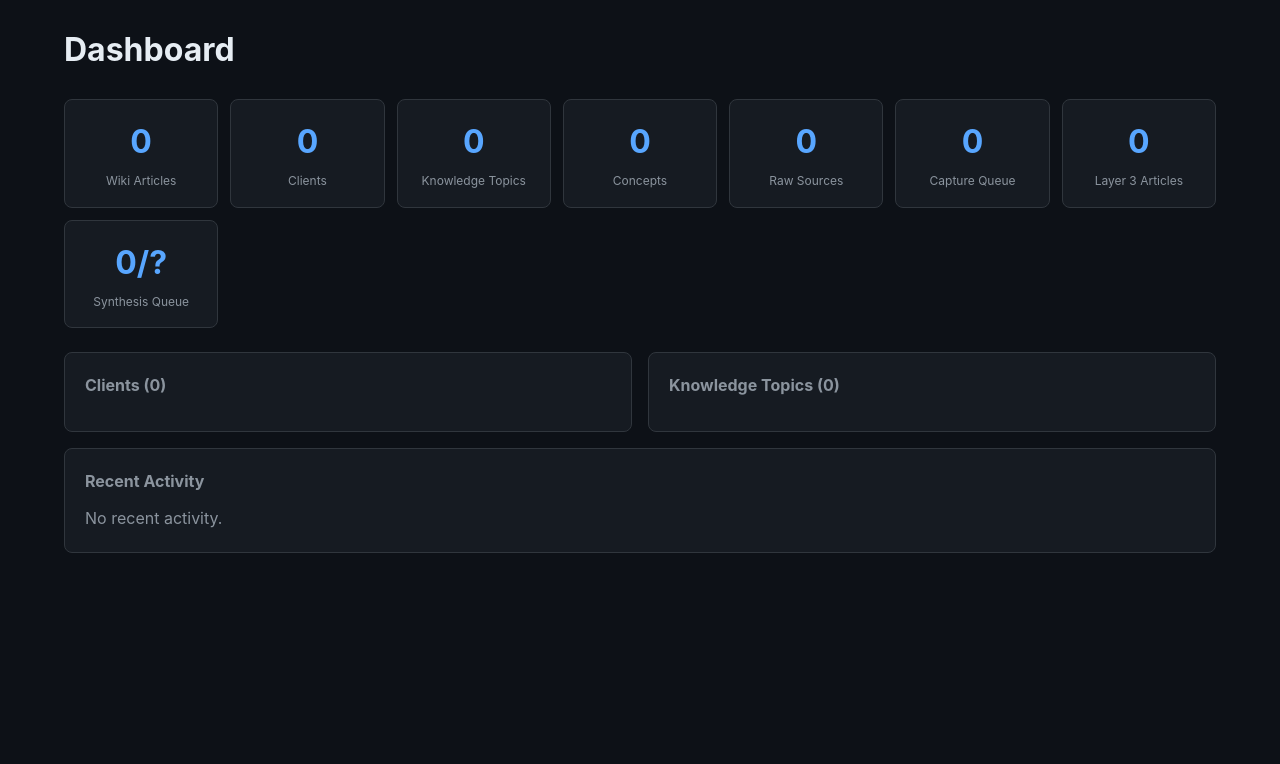
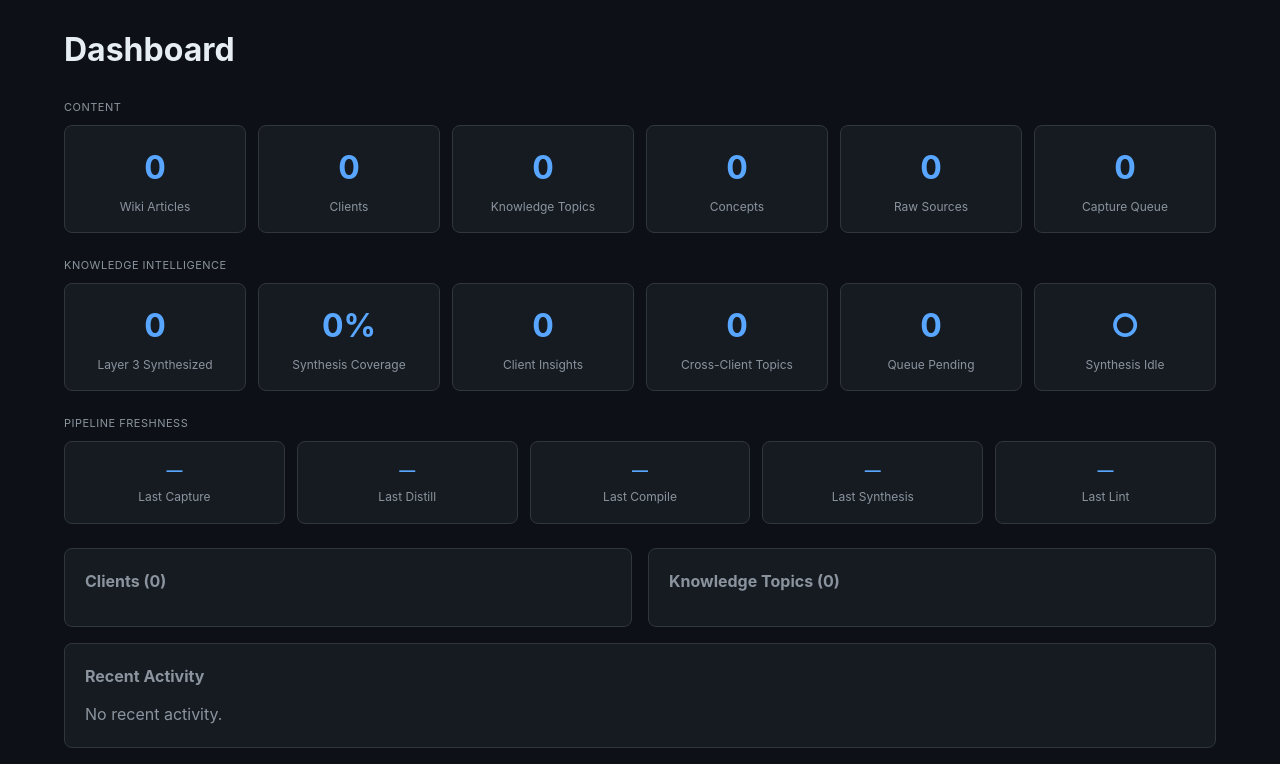
Before and after one commit to markahope-aag/meridian, a Flask app: page / in a window 1280 px wide. Shown: the part 55-819 px from the top of the page. Before the commit the page ends 608 px from the top, so only its background shows below. Run offline with Flask 3, Linux system fonts and the light colour scheme; some libraries are stand-ins or nearby versions.

Commit message:
Add 2nd/3rd dashboard rows: Knowledge Intelligence + Pipeline Freshness
Row 1 Content: wiki, clients, topics, concepts, raw, capture
Row 2 Knowledge Intelligence: Layer 3 count, coverage %, total client
  insights, cross-client topics, pending queue, live synthesis indicator
Row 3 Pipeline Freshness: last capture/distill/compile/synthesize/lint

Pulls data from wiki/log.md for freshness, client-extractions.md for
insight counts, frontmatter for layer detection.

Co-Authored-By: Claude Opus 4.6 (1M context) <noreply@anthropic.com>

```diff
--- a/web/app.py
+++ b/web/app.py
@@ -285,7 +285,9 @@ def dashboard():
     except Exception:
         pass
 
-    # Count Layer 3 articles
+    # Count Layer 3 articles, total insights, cross-client topics
+    total_insights = 0
+    cross_client_topics = 0
     knowledge_dir = WIKI_DIR / "knowledge"
     if knowledge_dir.exists():
         for idx in knowledge_dir.rglob("index.md"):
@@ -295,11 +297,60 @@ def dashboard():
                     layer3_count += 1
             except Exception:
                 pass
+        # Count insights in client-extractions files
+        for ext_file in knowledge_dir.rglob("client-extractions.md"):
+            try:
+                content = ext_file.read_text(encoding="utf-8", errors="replace")
+                # Count bullet items (each line starting with "- ")
+                insights = sum(1 for line in content.split("\n") if line.strip().startswith("- "))
+                total_insights += insights
+                # Check if multiple clients cited (distinct [[Name, date]] patterns)
+                import re as _re
+                clients_cited = set(_re.findall(r"\[\[([^,]+),", content))
+                if len(clients_cited) >= 3:
+                    cross_client_topics += 1
+            except Exception:
+                pass
+
+    # Synthesis coverage
+    synthesis_coverage = 0
+    if stats.get("knowledge_topics", 0) > 0:
+        synthesis_coverage = round(layer3_count / stats["knowledge_topics"] * 100)
+
+    # Pipeline freshness — find latest log entries by operation type
+    pipeline = {"capture": "", "distill": "", "compile": "", "synthesize": "", "lint": ""}
+    if log_path.exists():
+        log_content = log_path.read_text(encoding="utf-8", errors="replace")
+        for op in pipeline.keys():
+            matches = re.findall(rf"## \[(\d{{4}}-\d{{2}}-\d{{2}})\] {op}", log_content)
+            if matches:
+                pipeline[op] = max(matches)
+
+    # Active jobs from receiver
+    active_jobs = 0
+    try:
+        if RECEIVER_TOKEN:
+            resp = requests.get(f"{RECEIVER_URL}/jobs", headers=receiver_headers(), timeout=3)
+            # Endpoint may not exist — fallback gracefully
+    except Exception:
+        pass
+
+    # Synthesis running detection — check if any synthesis log entry is today
+    synth_running = pipeline.get("synthesize", "") == datetime.now().strftime("%Y-%m-%d")
+
+    metrics = {
+        "total_insights": total_insights,
+        "cross_client_topics": cross_client_topics,
+        "synthesis_coverage": synthesis_coverage,
+        "pipeline": pipeline,
+        "synth_running": synth_running,
+    }
 
     return render_template("dashboard.html",
                            stats=stats, recent_log=recent_log,
                            clients=clients, topics=topics,
-                           synth_status=synth_status, layer3_count=layer3_count)
+                           synth_status=synth_status, layer3_count=layer3_count,
+                           metrics=metrics)
 
 
 @app.route("/search")
--- a/web/templates/dashboard.html
+++ b/web/templates/dashboard.html
@@ -3,6 +3,7 @@
 {% block content %}
 <h1 style="margin-bottom: 24px;">Dashboard</h1>
 
+<div style="font-size: 11px; color: var(--text-muted); margin-bottom: 8px; text-transform: uppercase; letter-spacing: 0.5px;">Content</div>
 <div class="stat-grid">
     <div class="stat-box">
         <div class="number">{{ stats.wiki_total }}</div>
@@ -28,13 +29,59 @@
         <div class="number">{{ stats.capture }}</div>
         <div class="label">Capture Queue</div>
     </div>
+</div>
+
+<div style="font-size: 11px; color: var(--text-muted); margin: 16px 0 8px; text-transform: uppercase; letter-spacing: 0.5px;">Knowledge Intelligence</div>
+<div class="stat-grid">
     <div class="stat-box">
         <div class="number">{{ layer3_count }}</div>
-        <div class="label">Layer 3 Articles</div>
+        <div class="label">Layer 3 Synthesized</div>
     </div>
     <div class="stat-box">
-        <div class="number">{{ synth_status.get('complete', 0) }}/{{ synth_status.get('total', '?') }}</div>
-        <div class="label">Synthesis Queue</div>
+        <div class="number">{{ metrics.synthesis_coverage }}%</div>
+        <div class="label">Synthesis Coverage</div>
+    </div>
+    <div class="stat-box">
+        <div class="number">{{ '{:,}'.format(metrics.total_insights) }}</div>
+        <div class="label">Client Insights</div>
+    </div>
+    <div class="stat-box">
+        <div class="number">{{ metrics.cross_client_topics }}</div>
+        <div class="label">Cross-Client Topics</div>
+    </div>
+    <div class="stat-box">
+        <div class="number">{{ synth_status.get('pending', 0) }}</div>
+        <div class="label">Queue Pending</div>
+    </div>
+    <div class="stat-box" style="{% if metrics.synth_running %}border-color: var(--green);{% endif %}">
+        <div class="number" style="{% if metrics.synth_running %}color: var(--green);{% endif %}">
+            {% if metrics.synth_running %}&#9679;{% else %}&#9675;{% endif %}
+        </div>
+        <div class="label">Synthesis {% if metrics.synth_running %}Running{% else %}Idle{% endif %}</div>
+    </div>
+</div>
+
+<div style="font-size: 11px; color: var(--text-muted); margin: 16px 0 8px; text-transform: uppercase; letter-spacing: 0.5px;">Pipeline Freshness</div>
+<div class="stat-grid" style="grid-template-columns: repeat(auto-fit, minmax(140px, 1fr));">
+    <div class="stat-box">
+        <div style="font-size: 16px; font-weight: 600; color: var(--accent);">{{ metrics.pipeline.capture or '—' }}</div>
+        <div class="label">Last Capture</div>
+    </div>
+    <div class="stat-box">
+        <div style="font-size: 16px; font-weight: 600; color: var(--accent);">{{ metrics.pipeline.distill or '—' }}</div>
+        <div class="label">Last Distill</div>
+    </div>
+    <div class="stat-box">
+        <div style="font-size: 16px; font-weight: 600; color: var(--accent);">{{ metrics.pipeline.compile or '—' }}</div>
+        <div class="label">Last Compile</div>
+    </div>
+    <div class="stat-box">
+        <div style="font-size: 16px; font-weight: 600; color: var(--accent);">{{ metrics.pipeline.synthesize or '—' }}</div>
+        <div class="label">Last Synthesis</div>
+    </div>
+    <div class="stat-box">
+        <div style="font-size: 16px; font-weight: 600; color: var(--accent);">{{ metrics.pipeline.lint or '—' }}</div>
+        <div class="label">Last Lint</div>
     </div>
 </div>
 
```
